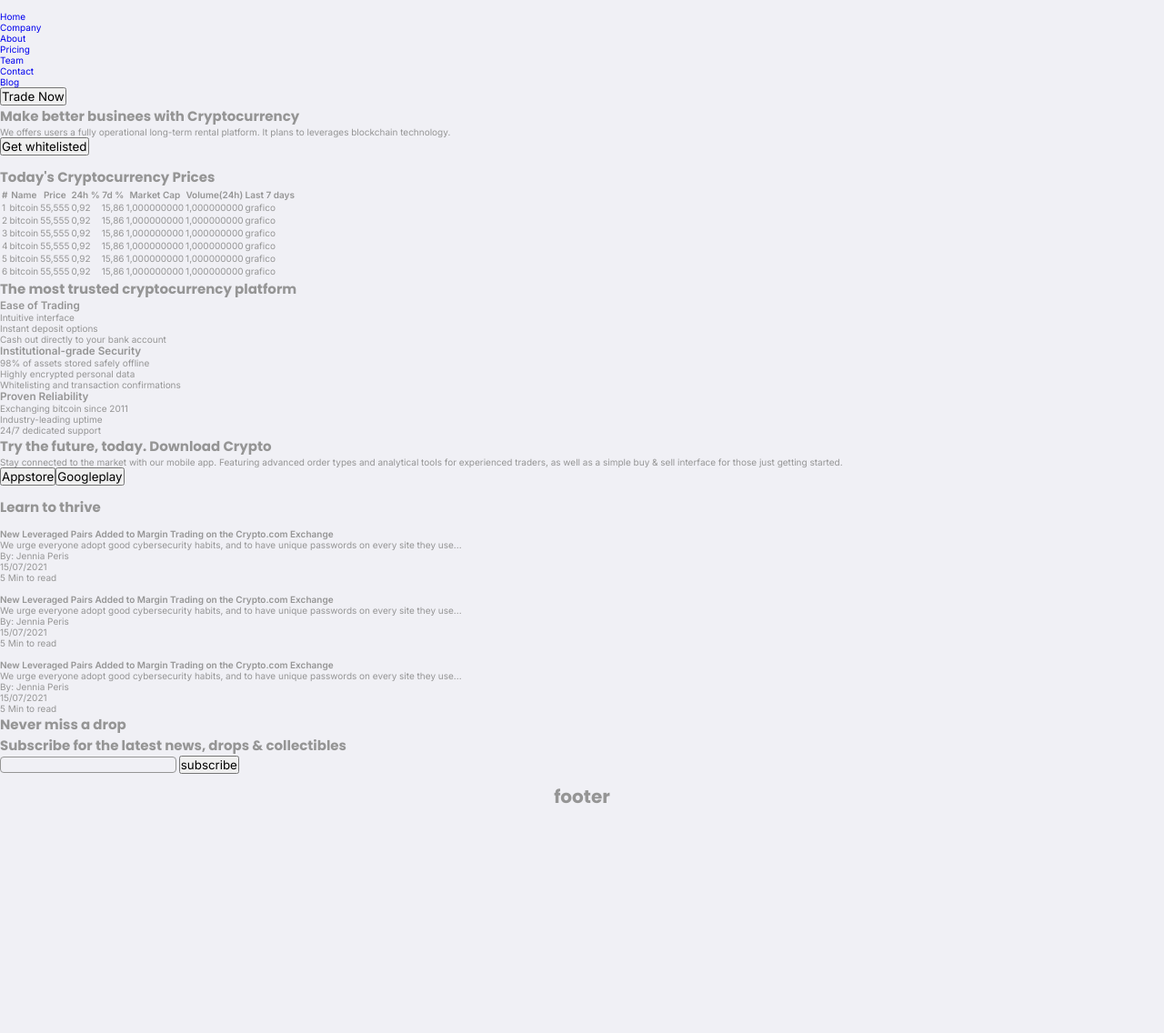
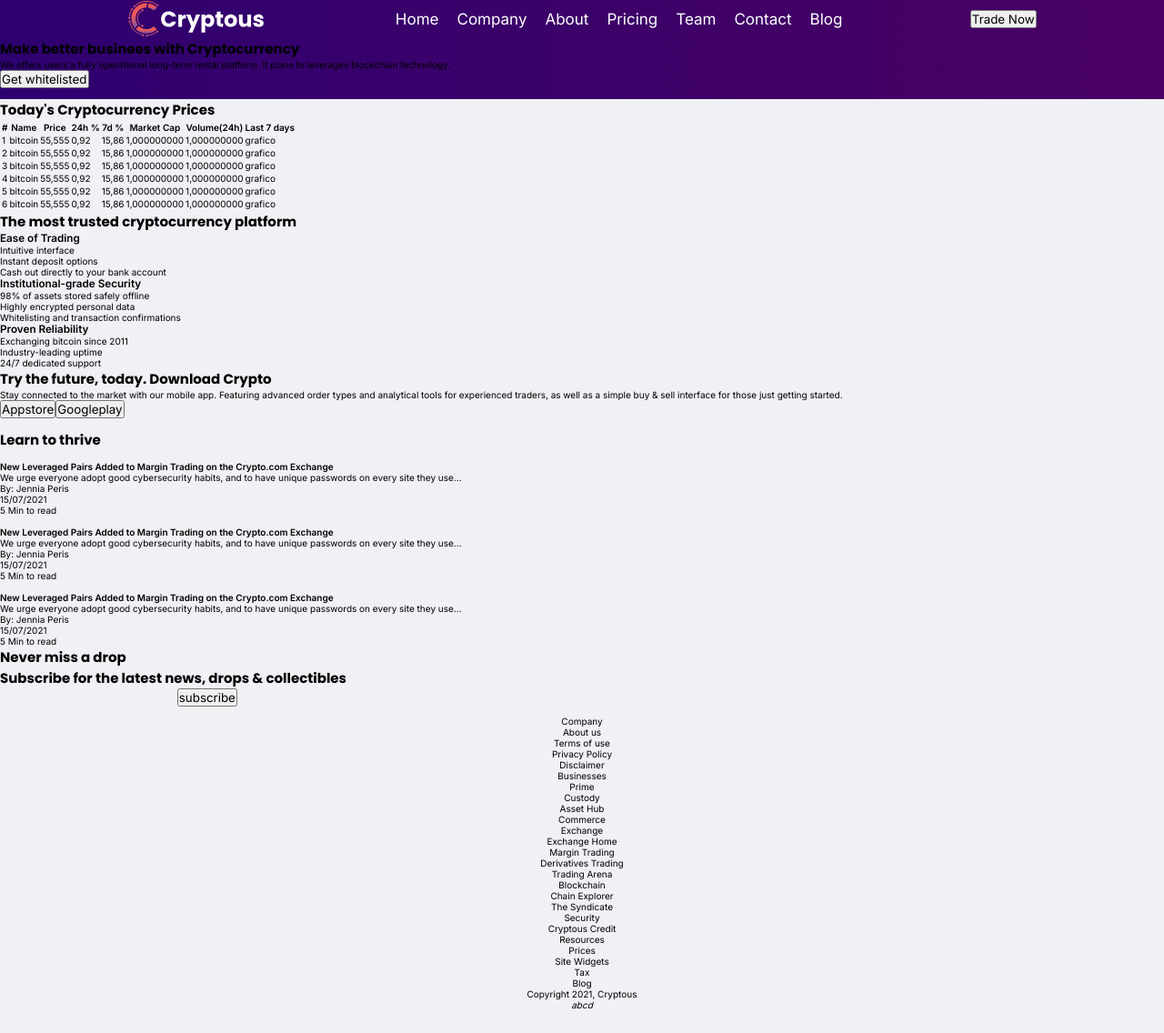
Before and after one commit to DrigoCarvalho/lp-template, a plain HTML site: page index.html in a window 1280 px wide. Shown: the whole page at 91% size. Before the commit the page ends 916 px from the top, so only its background shows below. Drawn offline with Linux system fonts and the light colour scheme.

Commit message:
style: inlusão de assets e css navbar

```diff
--- a/index.html
+++ b/index.html
@@ -1,5 +1,5 @@
 <!DOCTYPE html>
-<html lang="en">
+<html lang="pt-BR">
   <head>
     <meta charset="UTF-8" />
     <meta http-equiv="X-UA-Compatible" content="IE=edge" />
@@ -12,10 +12,12 @@
       rel="stylesheet"
     />
     <link rel="stylesheet" href="styles/reset.css" />
+    <link rel="stylesheet" href="styles/global.css" />
   </head>
   <body>
+    <section id="secao_1">
       <header>
-      <img src="" alt="" />
+        <img src="./assets/logo.svg" alt="" />
         <nav>
           <ul>
             <li><a href="#">Home</a></li>
@@ -29,7 +31,6 @@
         </nav>
         <button>Trade Now</button>
       </header>
-    <section>
       <div>
         <h1>Make better businees with Cryptocurrency</h1>
         <p>
@@ -217,7 +218,46 @@
       </div>
     </section>
     <footer>
-      <h1>footer</h1>
+      <!-- grid -->
+      <ul>
+        <li>Company</li>
+        <li>About us</li>
+        <li>Terms of use</li>
+        <li>Privacy Policy</li>
+        <li>Disclaimer</li>
+      </ul>
+      <ul>
+        <li>Businesses</li>
+        <li>Prime</li>
+        <li>Custody</li>
+        <li>Asset Hub</li>
+        <li>Commerce</li>
+      </ul>
+      <ul>
+        <li>Exchange</li>
+        <li>Exchange Home</li>
+        <li>Margin Trading</li>
+        <li>Derivatives Trading</li>
+        <li>Trading Arena</li>
+      </ul>
+      <ul>
+        <li>Blockchain</li>
+        <li>Chain Explorer</li>
+        <li>The Syndicate</li>
+        <li>Security</li>
+        <li>Cryptous Credit</li>
+      </ul>
+      <ul>
+        <li>Resources</li>
+        <li>Prices</li>
+        <li>Site Widgets</li>
+        <li>Tax</li>
+        <li>Blog</li>
+      </ul>
+      <div>
+        <p>Copyright 2021, Cryptous</p>
+        <div><i>a</i><i>b</i><i>c</i><i>d</i></div>
+      </div>
     </footer>
   </body>
 </html>
--- /dev/null
+++ b/styles/global.css
@@ -0,0 +1,24 @@
+@import url(reset.css);
+
+#secao_1 {
+
+    background: linear-gradient(90deg, rgba(46,1,112,1) 0%, rgba(74,1,99,1) 100%);
+
+}
+
+header {
+    display: flex;
+    flex-direction: row;
+    justify-content: space-evenly;
+    align-items: center;
+}
+
+header nav ul {
+    display: flex;
+    gap: 2rem;
+}
+
+header nav ul li a {
+    font-size: 1.7rem;
+    color: var(--color-font-primary);
+}
--- a/styles/reset.css
+++ b/styles/reset.css
@@ -1,9 +1,11 @@
 :root {
     font-size: 62.5%;
 
-    --color-font: #959595;
-    --color-primary: #202020;
-    --color-secondary: #D4145A;
+    --color-font-primary: #ffffff;
+    --color-font-secondary: #000000;
+    --color-primary: #1B004E;
+    --color-secondary: #E5E5E5;
+    --color-tertiary: #EB5757;
     --color-title: #FFF;
 }
 
```
Also changed, not shown: assets/logo.svg (added), assets/secao_1_img.svg (added). Lines whose indentation alone changed are shown as unchanged.
